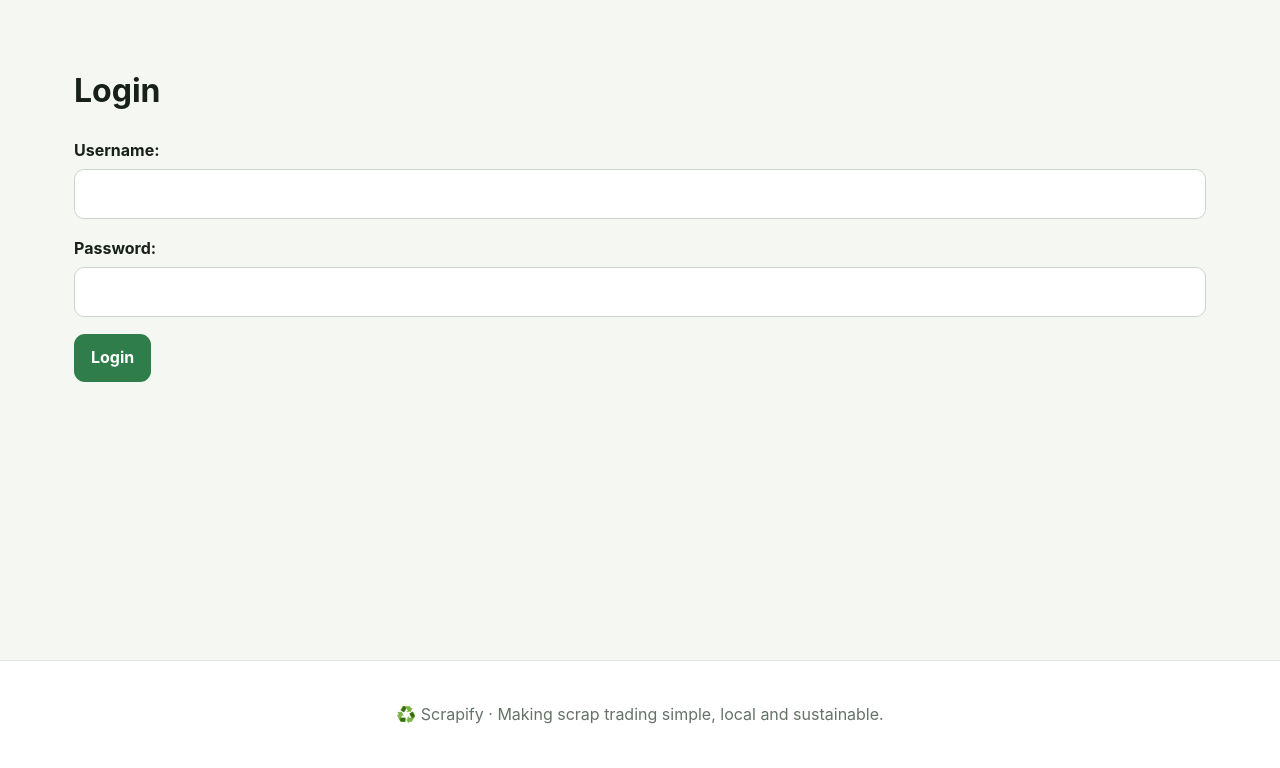
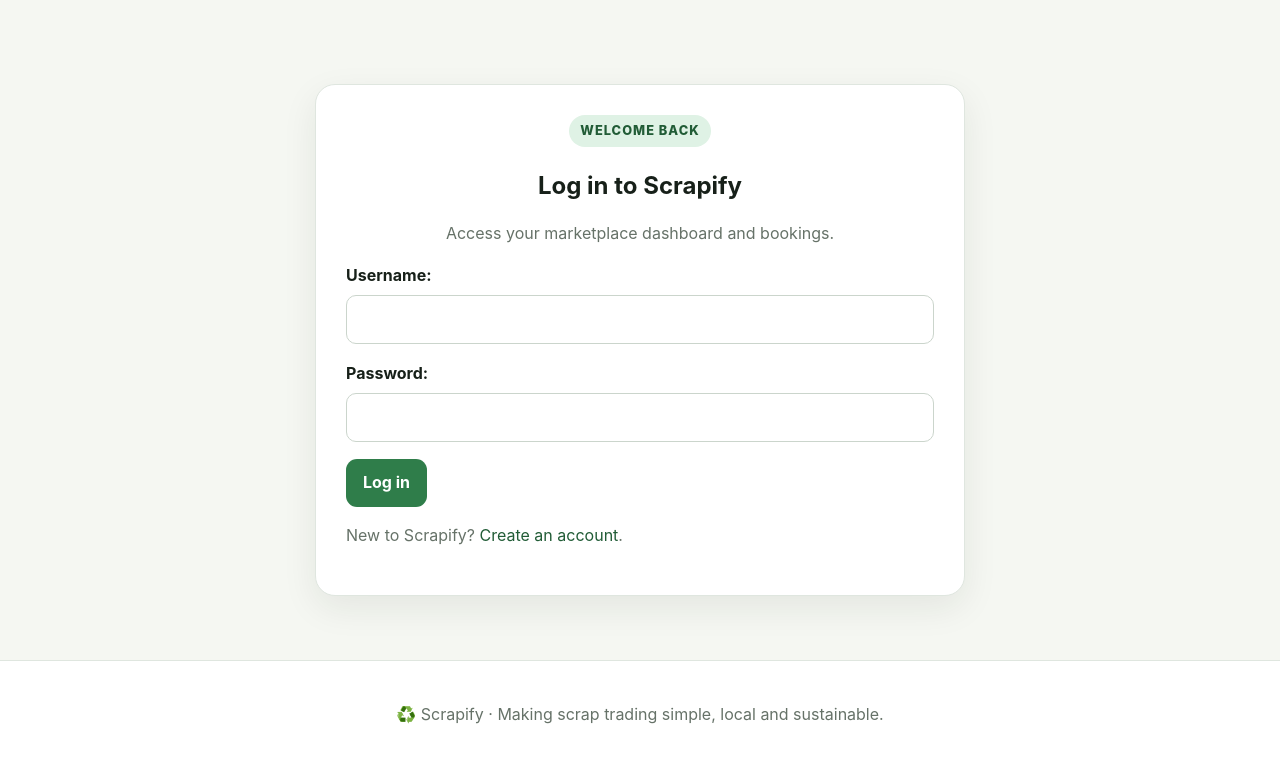
Before and after one commit to saksham-giri/ScrapiFy, a Django app: page /accounts/login/ in a window 1280 px wide. Shown: the part 73-841 px from the top of the page. Run offline with Django 5.2, Linux system fonts and the light colour scheme.

Commit message:
Redesign login page

```diff
--- a/accounts/templates/login.html
+++ b/accounts/templates/login.html
@@ -1,16 +1,15 @@
-{% extends "base.html" %}
-
+{% extends 'base.html' %}
+{% block title %}Login · Scrapify{% endblock %}
 {% block content %}
-
-<h1>Login</h1>
-<form method="post">
-    {% csrf_token %}
-    {{ form.as_p }}
-
-    <button type="submit">
-        Login
-
-    </button>
-</form>
-
+<section class="auth-shell">
+  <div class="form-card">
+    <div class="auth-title"><span class="eyebrow">Welcome back</span><h1>Log in to Scrapify</h1><p class="muted">Access your marketplace dashboard and bookings.</p></div>
+    <form method="post">
+      {% csrf_token %}
+      {{ form.as_p }}
+      <button type="submit">Log in</button>
+    </form>
+    <p class="muted">New to Scrapify? <a href="{% url 'register' %}">Create an account</a>.</p>
+  </div>
+</section>
 {% endblock %}
```
